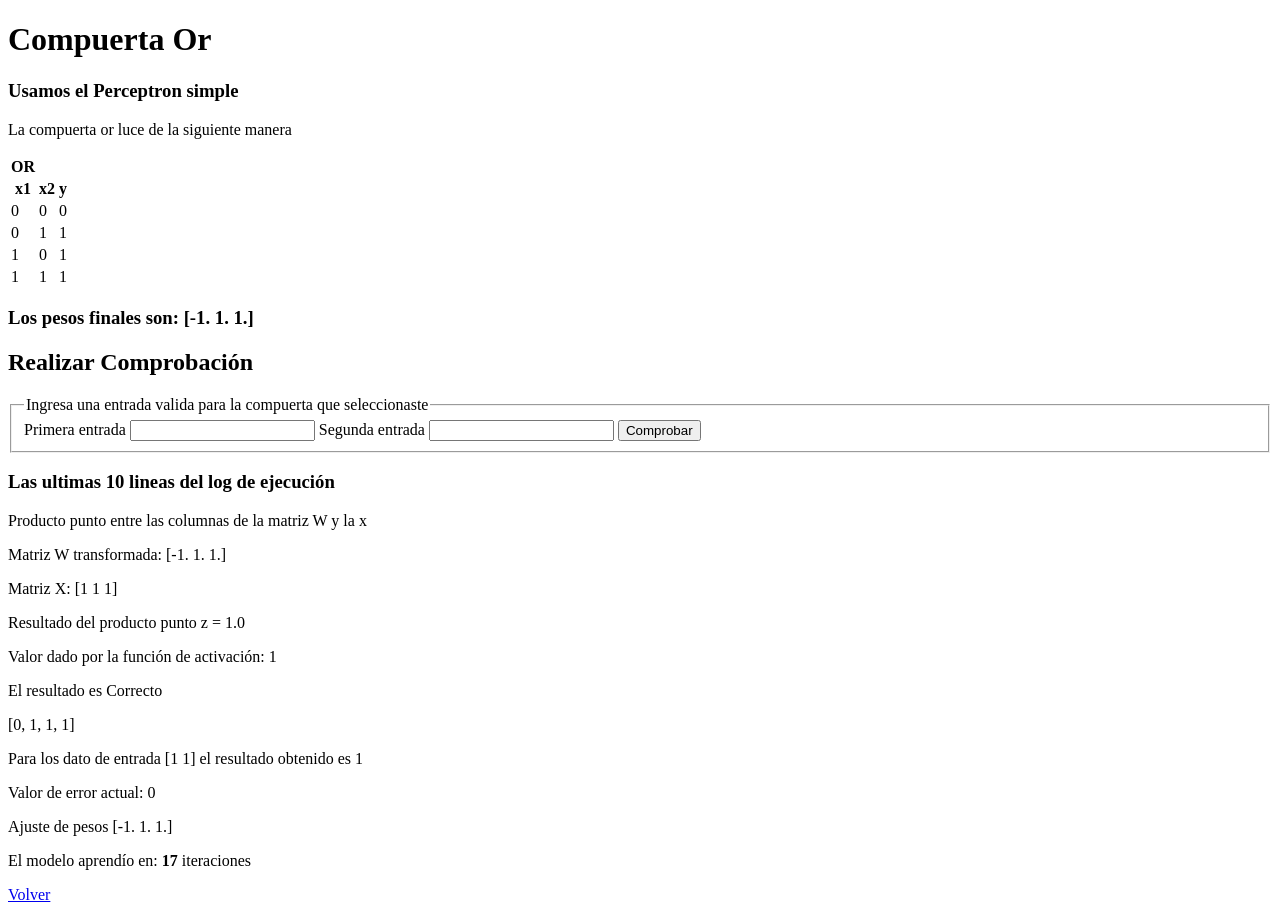
After one commit to Jhonbeltran/flask-perceptron, a Flask app: page /or_gate in a window 1280 px wide. The commit adds this page. Run offline with Flask 2, Linux system fonts and the light colour scheme.

Commit message:
Muestro comprobación de aprendizaje e implemento compuerta or

```diff
--- a/app.py
+++ b/app.py
@@ -30,10 +30,41 @@ def and_gate():
 		prediction = perceptron.predict(np.array([first_input,second_input]))
 		return render_template('predict.html', first_input=first_input,
 											   second_input=second_input,
-											   prediction = prediction)
+											   prediction = prediction,
+											   gate = 'AND',
+											   prev_url='and_gate')
 
 
 	return render_template('and_gate.html', pesos_finales=pesos_finales,
+											last_log=last_log,
+											learning_lap=learning_lap)
+
+@app.route(r'/or_gate', methods=['GET', 'POST'])
+def or_gate():
+	X = np.array([[0, 0],[0, 1],[1, 0],[1, 1]])
+	d = np.array([0, 1, 1, 1])
+	perceptron = Perceptron(input_size=2) # Creación del esqueleto del perceptrón
+	perceptron.fit(X, d) #Entrenamiento del perceptrón
+	pesos_finales = perceptron.W
+
+	#Encontrar una mejor forma para mostrar los logs
+	log_reverse = perceptron.log[::-1]
+	last_log_reverse = log_reverse[:10]
+	last_log = last_log_reverse[::-1]
+	learning_lap = perceptron.learning_lap
+
+	if request.form:
+		first_input = int(request.form.get('first_input'))
+		second_input = int(request.form.get('second_input'))
+		prediction = perceptron.predict(np.array([first_input,second_input]))
+		return render_template('predict.html', first_input=first_input,
+											   second_input=second_input,
+											   prediction = prediction,
+											   gate = 'OR',
+											   prev_url = '/or_gate')
+
+
+	return render_template('or_gate.html', pesos_finales=pesos_finales,
 											last_log=last_log,
 											learning_lap=learning_lap)
 
--- a/templates/home.html
+++ b/templates/home.html
@@ -3,4 +3,5 @@
 <h1>Perceptrón simple y multi-capa</h1>
 <h3>¿Que compuerta quieres que aprenda el modelo?</h3>
 <a href="/and_gate">Compuerta AND</a>
+<a href="/or_gate">Compuerta OR</a>
 {% endblock %}
--- /dev/null
+++ b/templates/or_gate.html
@@ -0,0 +1,40 @@
+{% extends 'base.html' %}
+{% block body %}
+<h1>Compuerta Or</h1>
+<h3>Usamos el Perceptron simple</h3>
+<p>La compuerta or luce de la siguiente manera</p>
+<table>
+	<tr><th>OR</th></tr>
+	<tr><th>x1</th><th>x2</th><th>y</th></tr>
+	<tr><td>0</td><td>0</td><td>0</td></tr>
+	<tr><td>0</td><td>1</td><td>1</td></tr>
+	<tr><td>1</td><td>0</td><td>1</td></tr>
+	<tr><td>1</td><td>1</td><td>1</td></tr>
+</table>
+
+<h3><b>Los pesos finales son: </b>{{pesos_finales}}</h3>
+
+<h2>Realizar Comprobación</h2>
+<form action="/or_gate" method="post">
+	<fieldset>
+		<legend>Ingresa una entrada valida para la compuerta que seleccionaste</legend>
+
+		<label for="first_input">Primera entrada</label>
+		<input required type="number" id="first_input" name="first_input">
+
+		<label for="second_input">Segunda entrada</label>
+		<input required type="number" id="second_input" name="second_input">
+
+		<button type="submit" name="button">Comprobar</button>
+	</fieldset>
+</form>
+
+<h3>Las ultimas 10 lineas del log de ejecución</h3>
+{% for line in last_log%}
+	<p>{{line}}</p>
+{% endfor %}
+
+<p>El modelo aprendío en: <b>{{learning_lap}}</b> iteraciones</p>
+
+<a href="/">Volver</a>
+{% endblock %}
--- a/templates/predict.html
+++ b/templates/predict.html
@@ -1,4 +1,8 @@
 {% extends 'base.html' %}
 {% block body %}
-<p>{{prediction}}</p>
+<h2>La predicción o comprobación del entrenamiento para la compuerta {{gate}} es:</h2>
+<p><b>Primera entrada: </b>{{first_input}}</p>
+<p><b>Primera entrada: </b>{{first_input}}</p>
+<p><b>Resultado: </b>{{first_input}}</p>
+<a href="{{prev_url}}">Volver</a>
 {% endblock %}
```
